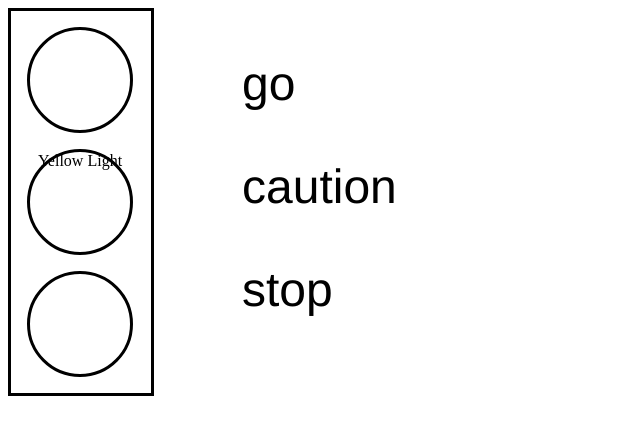
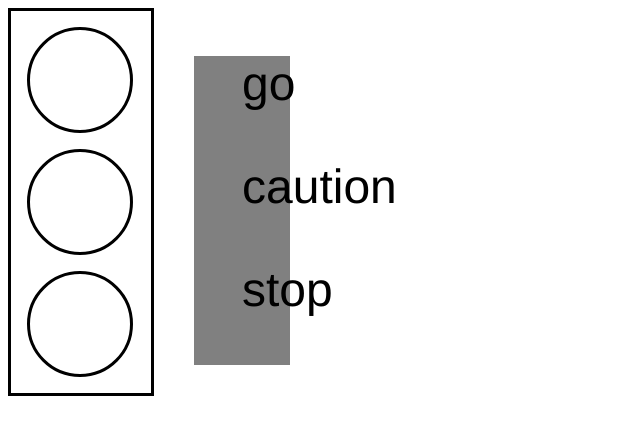
Before and after one commit to antoinejgrant/general_assembly_projects, a plain HTML site: page GA_Traffic_Light/index.html in a window 1280 px wide. Shown: the whole page, without its empty margins (0-640 px from the left). Drawn offline with Linux system fonts and the light colour scheme.

Commit message:
removed traffic text

```diff
--- a/GA_Traffic_Light/css/main.css
+++ b/GA_Traffic_Light/css/main.css
@@ -34,4 +34,5 @@ li{
 	padding:1em;
 	padding-top: 0px;
 	list-style: none;
+	background-color: grey;
 }
--- a/GA_Traffic_Light/index.html
+++ b/GA_Traffic_Light/index.html
@@ -10,7 +10,7 @@
 		<div class="light green">
 		</div>
 		<div class="light yellow">
-			Yellow Light
+
 		</div>
 		<div class="light red">
 		</div>
```
